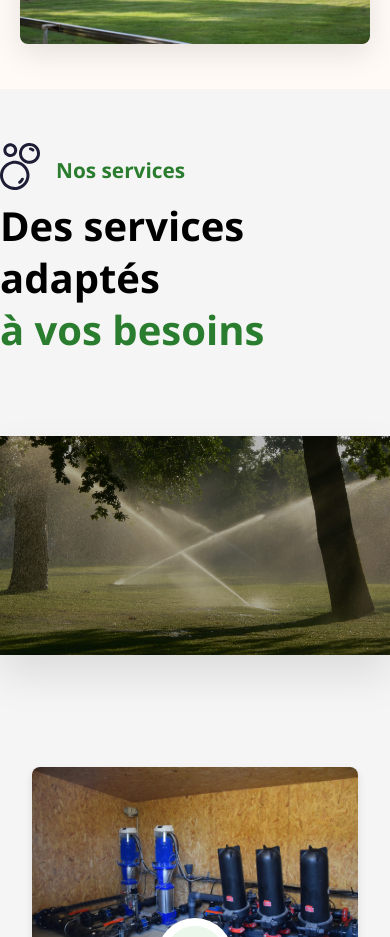
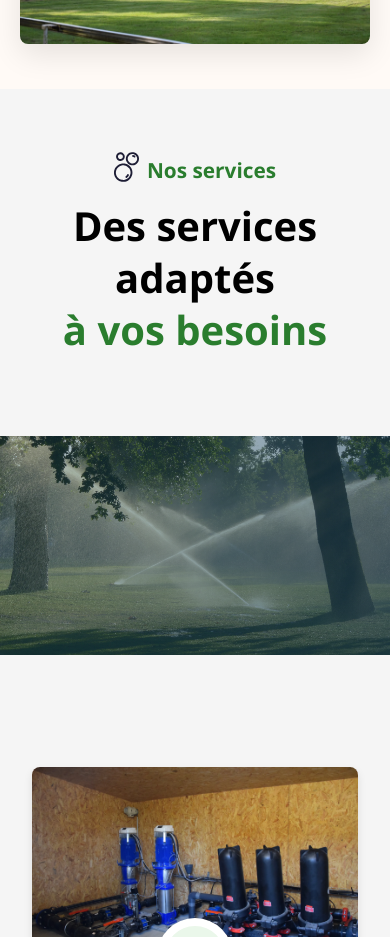
Before and after one commit to Jordan-celton/Neptune-Arrosage, a React (Vite) app in the folder mon-projet/: page / in a window 390 px wide. Shown: the part 1980-2917 px from the top of the page. Built offline with nearby package versions, Linux system fonts and the light colour scheme.

Commit message:
style: Amélioration de la mise en page et des styles de la section Services, ajout de nouveaux styles pour le conteneur d'image et ajustements de marges

```diff
--- a/mon-projet/src/components/HomePage/ServicesSection.jsx
+++ b/mon-projet/src/components/HomePage/ServicesSection.jsx
@@ -18,7 +18,7 @@ const ServicesSection = () => {
       {/* Bloc Hero */}
       <div className="hero-block">
         <div
-          className="hero-image-container"
+          class="hero-image-container"
           data-aos="fade-right"
           data-aos-duration="1000"
         >
@@ -31,6 +31,7 @@ const ServicesSection = () => {
             height={800}
           />
         </div>
+
         <div
           className="hero-title-container"
           data-aos="fade-left"
--- a/mon-projet/src/styles/HomePage/ServicesSection.css
+++ b/mon-projet/src/styles/HomePage/ServicesSection.css
@@ -9,26 +9,37 @@
 /* Bloc Hero */
 .hero-block {
     display: flex;
+    max-width: 1800px;
     align-items: center;
-    margin: 0 auto 5rem;
     padding: 0 ;
     gap: 4rem;
 }
 
 .hero-image-container {
-    flex: 2.3;
-    min-width: 300px;
+    position: relative;
     overflow: hidden;
-    box-shadow: 0 20px 40px rgba(0, 0, 0, 0.1);
+}
+
+.hero-image-container::before {
+    content: '';
+    position: absolute;
+    top: 0;
+    left: 0;
+    width: 100%;
+    height: 100%;
+    background: linear-gradient(135deg, rgba(42, 92, 124, 0.3) 0%, rgba(22, 58, 82, 0.7) 100%);
+    z-index: 1;
+    pointer-events: none;
 }
 
 .hero-image {
     width: 100%;
     height: auto;
     display: block;
+    object-fit: cover;
     transition: transform 0.5s ease;
-    filter: brightness(0.7);
-    object-fit: cover;
+    z-index: 0;
+    position: relative;
 }
 
 .hero-image:hover {
@@ -61,7 +72,8 @@
 }
 
 .iconService-before-heading {
-    width: 40px;
+    width: 25px;
+    height: 30px;
     margin-right: 1rem;
     vertical-align: middle;
 }
@@ -69,7 +81,6 @@
 /* Conteneur des cartes */
 .services-overlay-container {
     position: relative;
-    max-width: 1400px;
     margin: 0 auto;
     padding: 0 2rem;
 }
@@ -77,7 +88,7 @@
 .services-scroller {
     width: 100%;
     position: relative;
-    margin-top: -15rem;
+    margin-top: -10rem;
 }
 
 .services-scroller::before {
@@ -93,7 +104,8 @@
 
 .services-cards {
     display: flex;
-    gap: 2rem;
+    justify-content: center;
+    gap: 9rem;
     padding: 2rem 1rem;
     overflow-x: auto;
     scroll-snap-type: x mandatory;
@@ -240,6 +252,19 @@
         align-items: flex-start;
     }
 
+    .hero-title-container {
+        flex: 1;
+        min-width: 100%;
+        text-align: center;
+        padding: 0 1rem;
+    }
+
+    .iconService-before-heading {
+        width: 25px;
+        height: 30px;
+        margin-right: 0.5rem;
+    }
+
     .services-scroller {
         margin-top: 0;
         padding-top: 3rem;
@@ -263,6 +288,11 @@
         font-size: 2.5rem;
         margin-bottom: 3rem;
     }
+
+    .services-scroller {
+        margin-top: 0;
+        padding-top: 3rem;
+    }
 }
 
 @media (max-width: 768px) {
@@ -278,4 +308,9 @@
         display: block;
         margin: 0;
     }
+
+    .services-scroller {
+        margin-top: 0;
+        padding-top: 3rem;
+    }
 }
```
